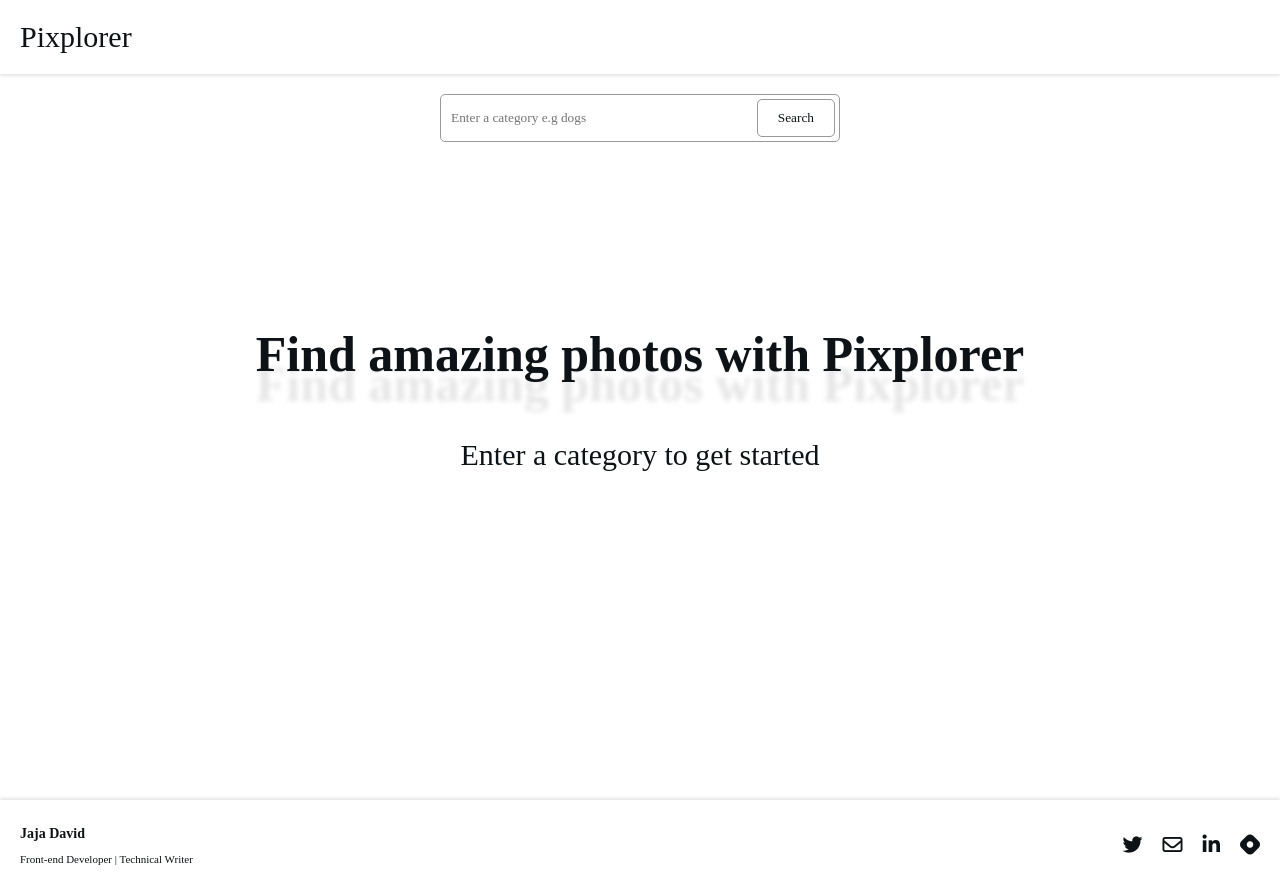
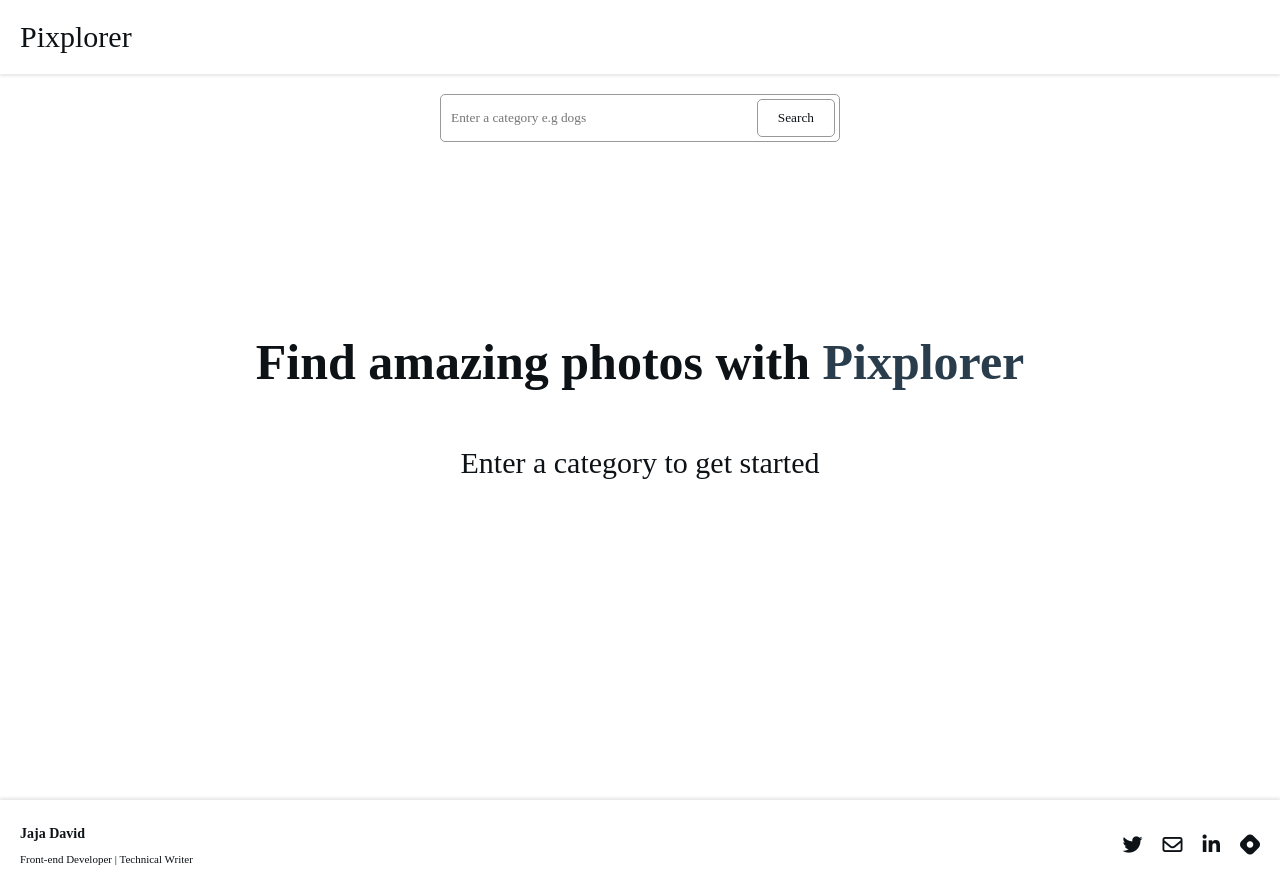
Before and after one commit to Daiveedjay/React-Image-Gallery, a React (Create React App) app: page / in a window 1280 px wide. Built offline with nearby package versions, Linux system fonts and the light colour scheme.

Commit message:
Animating addition

```diff
--- a/src/components/IntroText/IntroText.css
+++ b/src/components/IntroText/IntroText.css
@@ -15,40 +15,74 @@
 
 .intro__text h1 {
   font-size: 5rem;
-  text-shadow: 0 1px 0 #efefef, 0 1px 0 #efefef, 0 1px 0 #efefef,
-    0 1px 0 #efefef, 0 30px 5px rgba(0, 0, 0, 0.1);
-  animation-name: bounce;
+  animation-name: gallery-header;
+  animation-duration: 3s;
+  animation-timing-function: ease-out;
+  animation-fill-mode: forwards;
+  /* animation-iteration-count: infinite; */
+  /* animation: bounce 1s ease-in-out infinite;
+  transform-style: preserve-3d;
+  transform-origin: bottom;
+  text-shadow: 2px 2px 2px rgba(0, 0, 0, 0.5); */
+  /* text-shadow: 0 1px 0 #efefef, 0 1px 0 #efefef, 0 1px 0 #efefef,
+    0 1px 0 #efefef, 0 30px 5px rgba(0, 0, 0, 0.1); */
+  /* animation-name: bounce;
   animation-duration: 1.5s;
   -webkit-animation-fill-mode: both;
   animation-fill-mode: both;
   animation-iteration-count: infinite;
+
+} */
+  /* animation: bounce 1s ease-in-out infinite; */
+  /* animation: mesmerize 8s ease-in-out infinite; */
 }
-@keyframes bounce {
-  0%,
-  20%,
-  50%,
-  80%,
+
+@keyframes gallery-header {
+  0% {
+    transform: translateY(-25px);
+    opacity: 0;
+  }
   100% {
     transform: translateY(0);
-  }
-  40% {
-    transform: translateY(-30px);
-  }
-  60% {
-    transform: translateY(-15px);
+    opacity: 1;
   }
 }
+@keyframes gallery-p {
+  0% {
+    transform: translateY(25px);
+    opacity: 0;
+  }
+  100% {
+    transform: translateY(0);
+    opacity: 1;
+  }
+}
+@keyframes pulsing-animation {
+  0% {
+    color: var(--color-primary); /* starting color */
+  }
+  50% {
+    color: var(--color-secondary); /* halfway color */
+  }
+  100% {
+    color: var(--color-primary); /* ending color */
+  }
+}
+
 .intro__text span {
   font-family: "Dancing Script", cursive;
+  animation-name: pulsing-animation;
+  animation-duration: 3s;
+  animation-timing-function: ease-in-out;
+  animation-delay: 3s; /* delay until after the initial animation finishes */
+  animation-iteration-count: infinite;
 }
 .intro__text p {
   font-size: 3rem;
-  animation-name: bounce;
-
-  animation-duration: 1.5s;
-  -webkit-animation-fill-mode: both;
-  animation-fill-mode: both;
-  animation-iteration-count: infinite;
+  animation-name: gallery-p;
+  animation-duration: 3s;
+  animation-timing-function: ease-out;
+  animation-fill-mode: forwards;
 }
 
 @media only screen and (max-width: 900px) {
```
